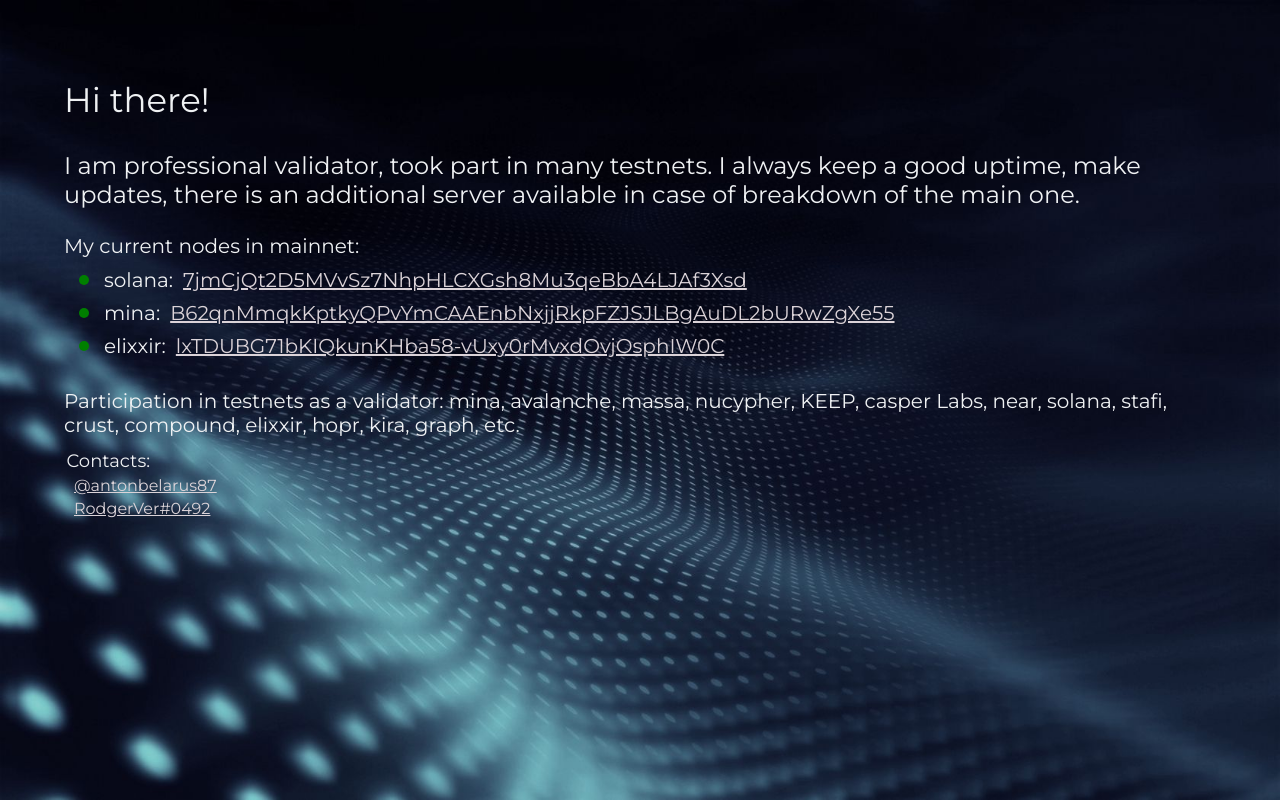
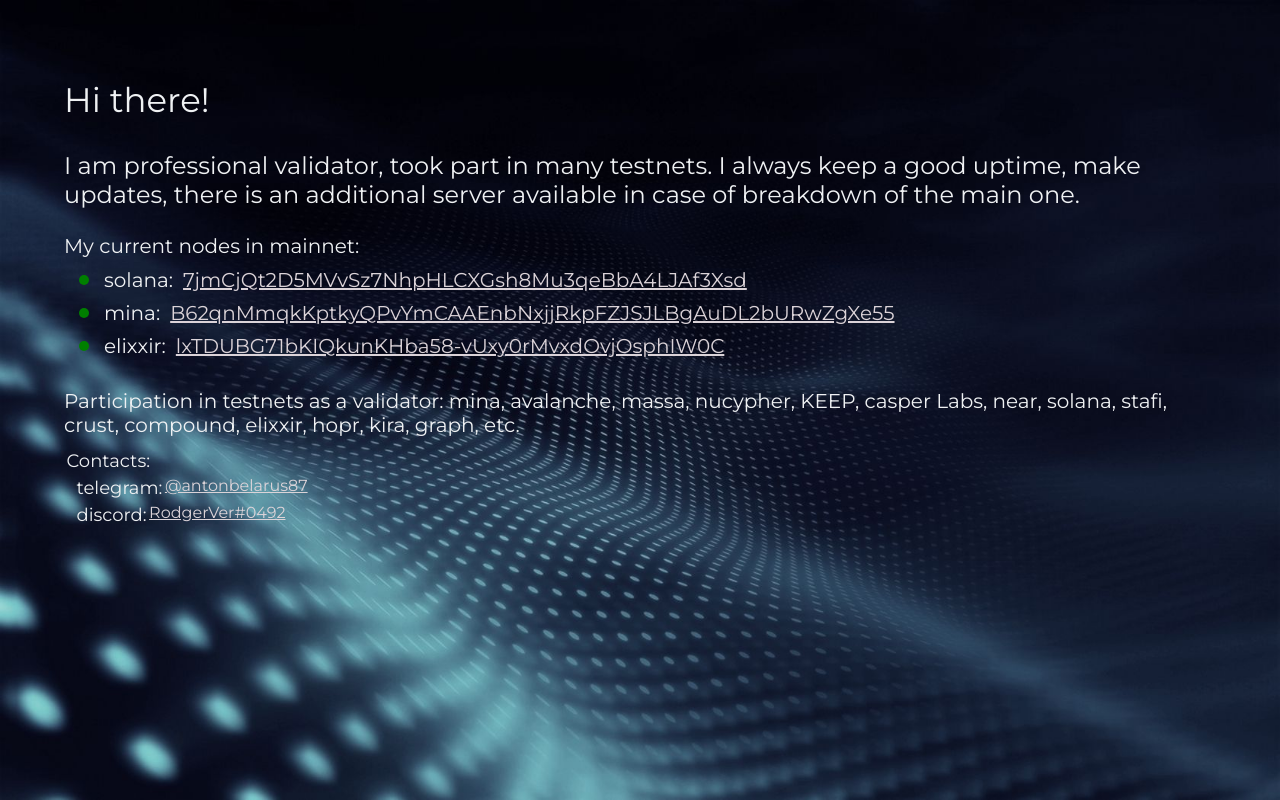
Before and after one commit to antonborisov87/stakeme, a React (Create React App) app: page / in a window 1280 px wide. Built offline with nearby package versions, Linux system fonts and the light colour scheme.

Commit message:
contacts changes

```diff
--- a/src/components/Contacts/Contacts.js
+++ b/src/components/Contacts/Contacts.js
@@ -5,8 +5,12 @@ const Contacts = () => {
     return (
         <div className={styles.mainContainer}>
             <div className={styles.title}>Contacts:</div>
-            <div className={styles.contactsContainer}>
+            <div className={styles.row}>
+                <div className={styles.title}>telegram: </div>
                 <a className={styles.link} href='https://t.me/antonbelarus87'>@antonbelarus87</a>
+            </div>
+            <div className={styles.row}>
+                <div className={styles.title}>discord: </div>
                 <a className={styles.link} href='https://discordapp.com/users/436540629049147392/'>RodgerVer#0492</a>
             </div>
         </div>
--- a/src/components/Contacts/Contacts.module.css
+++ b/src/components/Contacts/Contacts.module.css
@@ -18,3 +18,9 @@
     flex-direction: column;
     padding-left: 10px;
 }
+
+.row {
+    display: flex;
+    flex-direction: row;
+    margin-left: 10px;
+}
```
